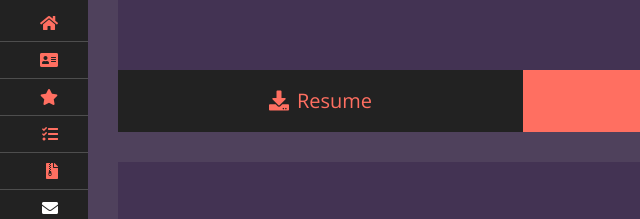
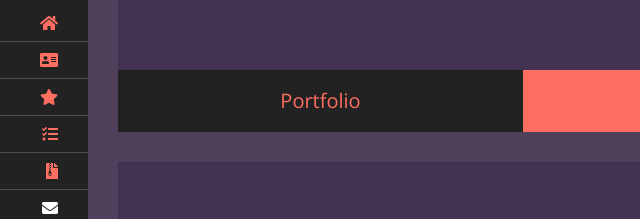
Before and after one commit to ashok4822/personalWebsite, a plain HTML site: page index.html in a window 1280 px wide. Shown: the part 319-538 px from the top of the page, 282-922 px from the left. Drawn offline with nearby package versions, Linux system fonts and the light colour scheme.

Commit message:
Update index.html

```diff
--- a/index.html
+++ b/index.html
@@ -82,7 +82,8 @@
                 <!-- Large Button Start -->
                 <div class="large-btn">
                     <div class="content-inner">
-                        <a class="btn" href="/ASHOKresumeP.pdf" download="AshokResume"><i class="fa fa-download"></i>Resume</a>
+                        <a class="btn" href="#portfolio"></i>Portfolio</a>
+<!--                         <a class="btn" href="/ASHOKresumeP.pdf" download="AshokResume"><i class="fa fa-download"></i>Resume</a> -->
                         <a class="btn" href="#contact"><i class="fa fa-hands-helping"></i>Hire Me</a>
                     </div>
                 </div>
```
